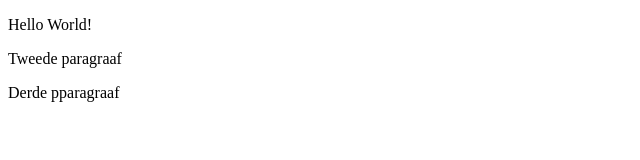
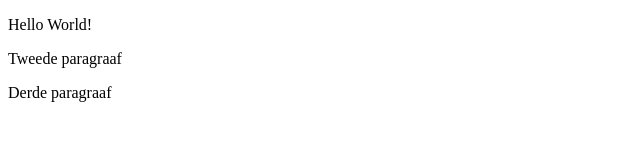
Before and after one commit to Programmeerplaats/oefenproject-github-tutorial, a plain HTML site: page index.html in a window 1280 px wide. Shown: the full height of the page, 0-640 px from the left. Drawn offline with Linux system fonts and the light colour scheme.

Commit message:
Derde paragraaf aangepast

```diff
--- a/index.html
+++ b/index.html
@@ -6,6 +6,6 @@
    <body>
       <p>Hello World!</p>
       <p>Tweede paragraaf</p>
-      <p>Derde pparagraaf</p>
+      <p>Derde paragraaf</p>
    </body>
 </html>
```
